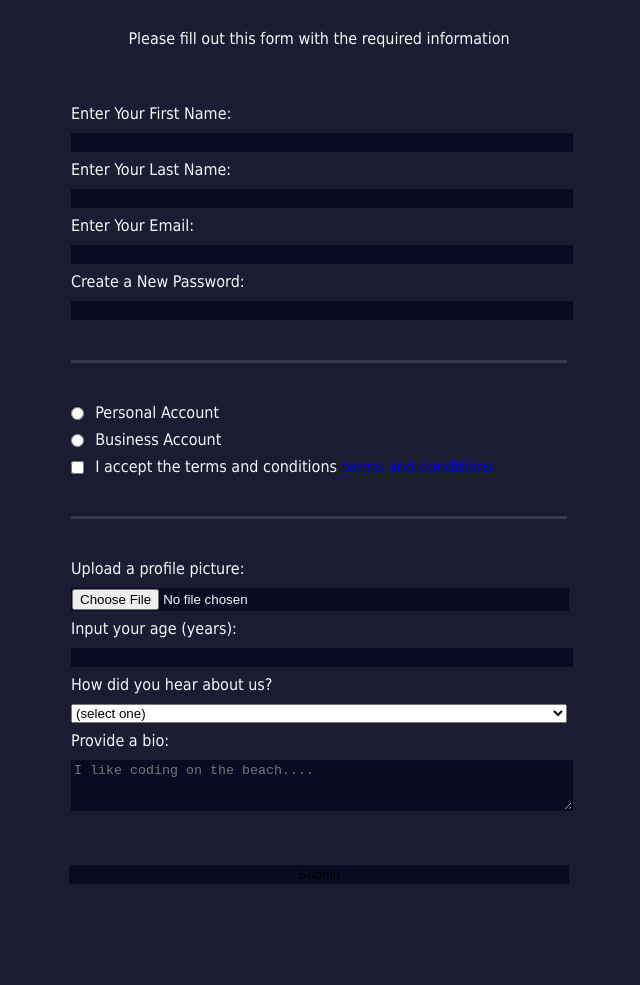
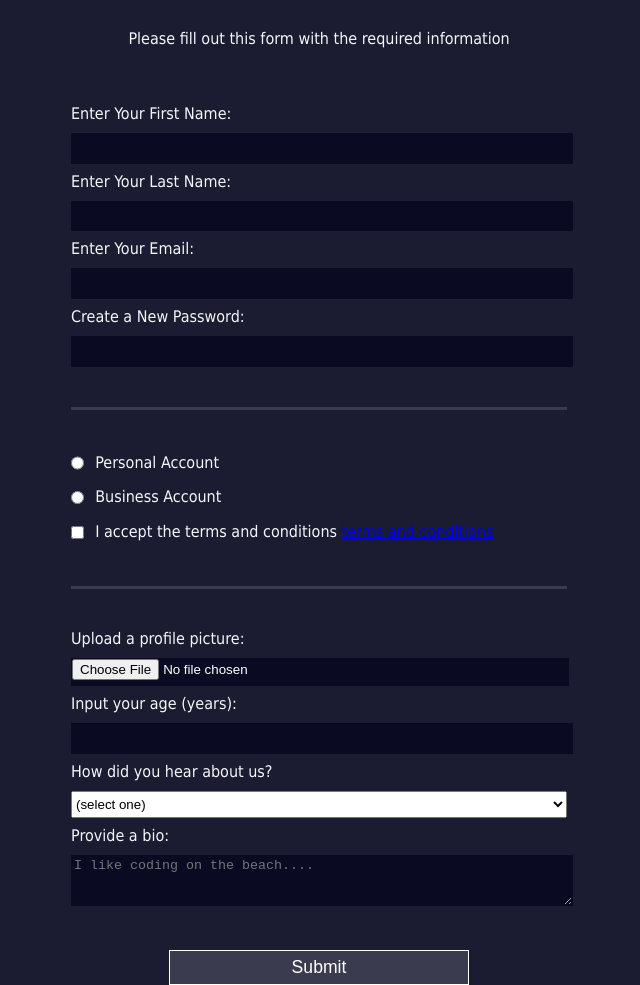
Before and after one commit to Yinkusadel/04-fcc-registration-form, a website: page index.html in a window 1280 px wide. Shown: the part 73-1058 px from the top of the page, without its empty margins (321-961 px from the left). Before the commit the page ends 957 px from the top, so only its background shows below. Drawn offline with Linux system fonts and the light colour scheme.

Commit message:
add complete solution to registrationform

```diff
--- a/styles.css
+++ b/styles.css
@@ -43,6 +43,7 @@ textarea,
 select {
   margin: 10px 0 0 0;
   width: 100%;
+  min-height:2em;
 }
 
 .inline {
@@ -51,7 +52,18 @@ select {
   vertical-align:middle;
 }
 
-input ,textarea {
-  background-color:#0a0a23;
-  border :1px solid #0a0a23
+input, textarea {
+  background-color: #0a0a23;
+  border: 1px solid #0a0a23;
+  color:#ffffff;
 }
+
+input[type="submit"] {
+  display :block;
+  width: 60%;
+  margin :0 auto;
+  height :2em;
+  font-size:1.1rem;
+  background-color:#3b3b4f;
+  border-color:white;
+}
```
